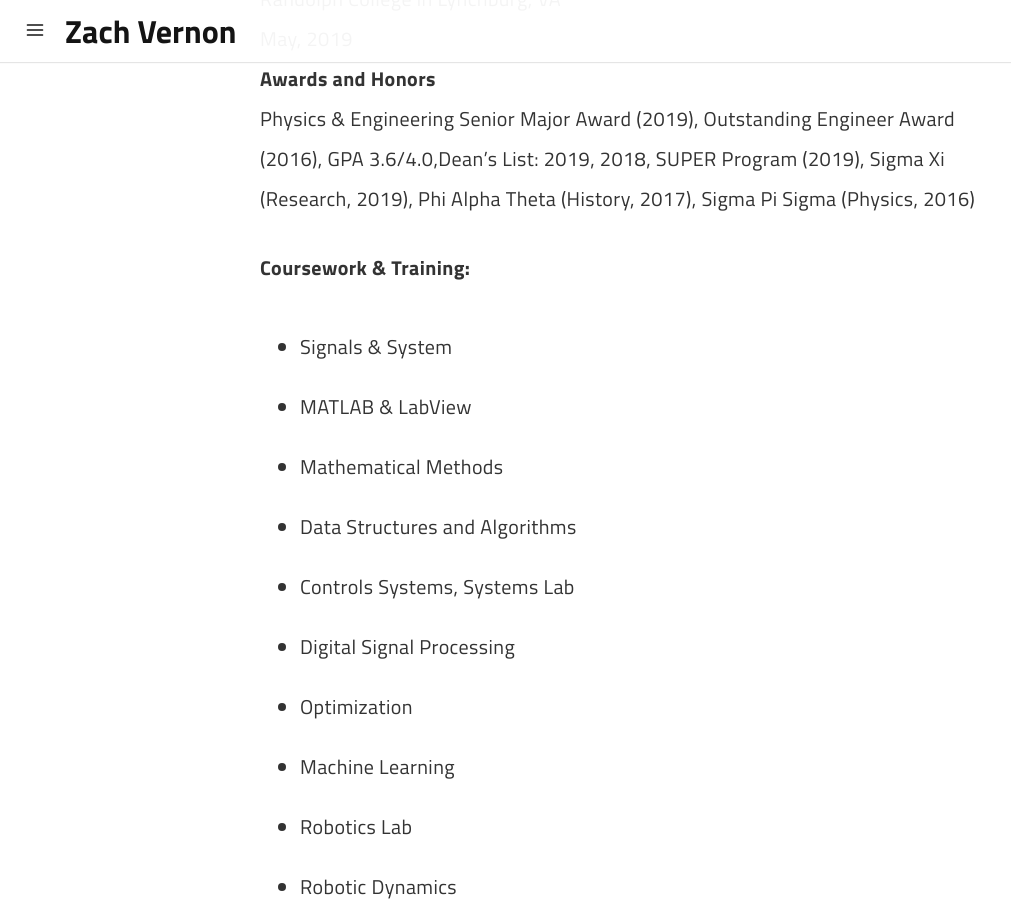
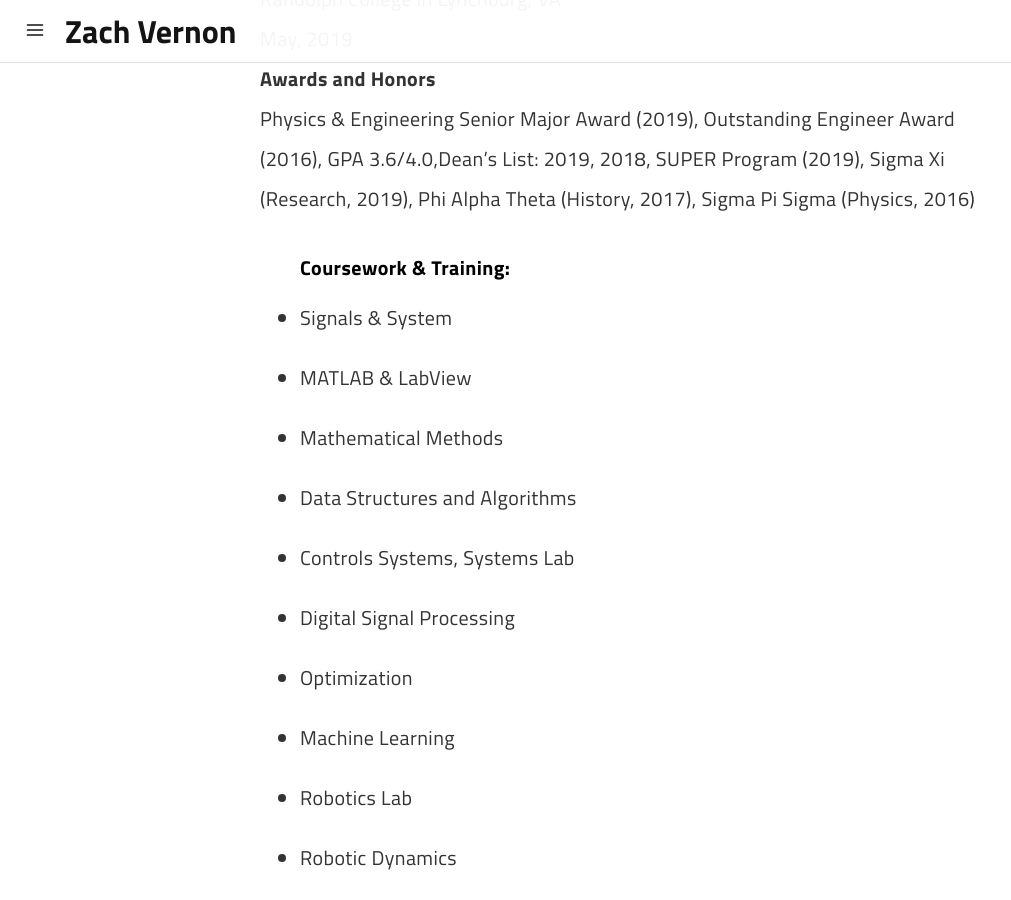
Before and after one commit to z-vernon/z-vernon.github.io, a Jekyll site: the page built from pages/experience.md, in a window 1280 px wide and 900 px high, scrolled down 5695 px. Shown: the whole window, without its empty margins (0-1011 px from the left). Built offline with Jekyll 4.4.1, drawn with Linux system fonts in a browser that asks for light colours; a script that is not in the unit is left out.

Commit message:
Update experience.md

```diff
--- a/pages/experience.md
+++ b/pages/experience.md
@@ -103,8 +103,8 @@ May, 2019<br>
 <b>Awards and Honors</b><br>
 Physics & Engineering Senior Major Award (2019), Outstanding Engineer Award (2016), GPA 3.6/4.0,Dean’s List: 2019, 2018, SUPER Program (2019), Sigma Xi (Research, 2019), Phi Alpha Theta (History, 2017), Sigma Pi Sigma (Physics, 2016)<br>
 </p>
+<ul>
 <b>Coursework & Training:</b>
-<ul>
 <li>Signals & System</li>
 <li>MATLAB & LabView</li>
 <li>Mathematical Methods</li>
```
